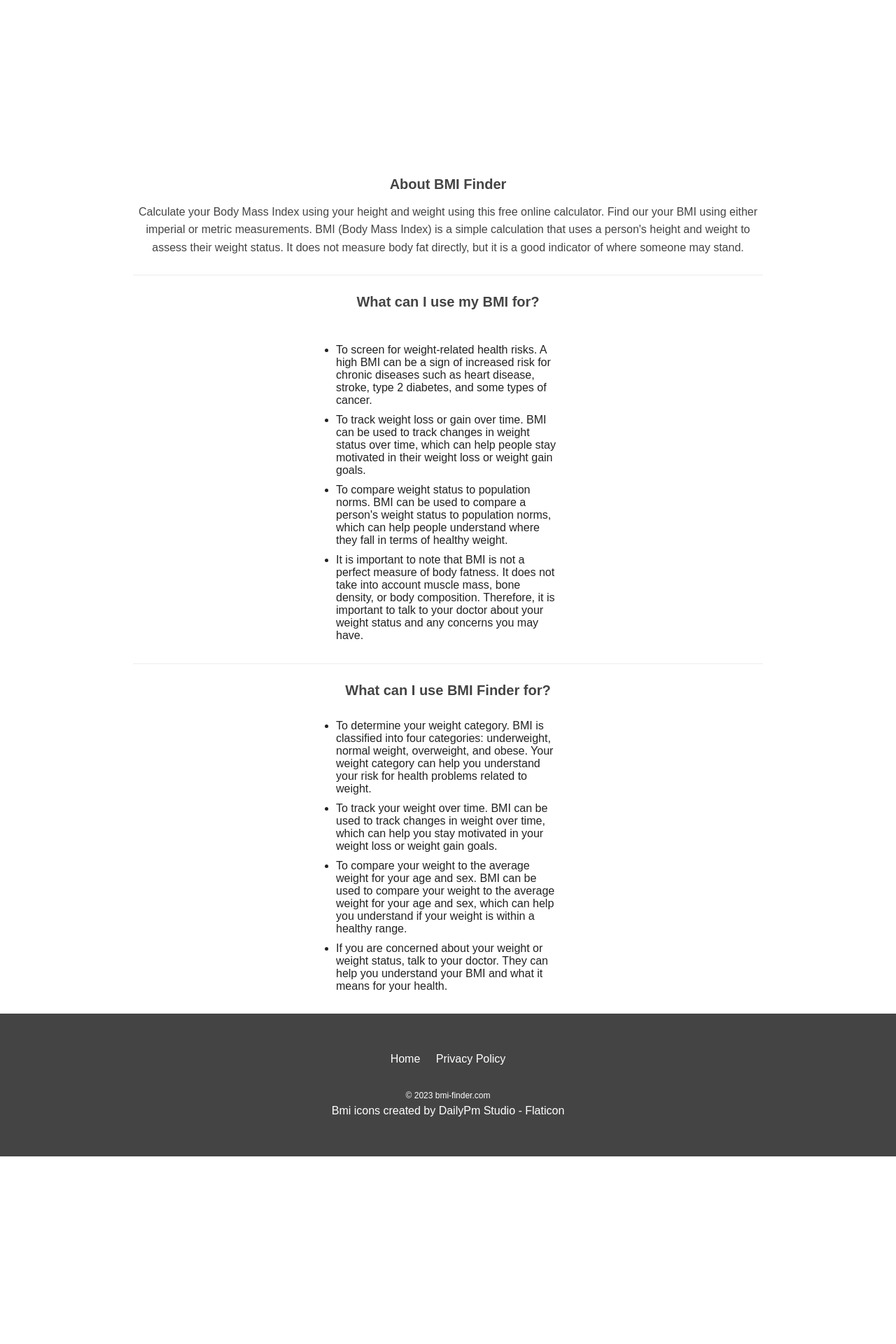
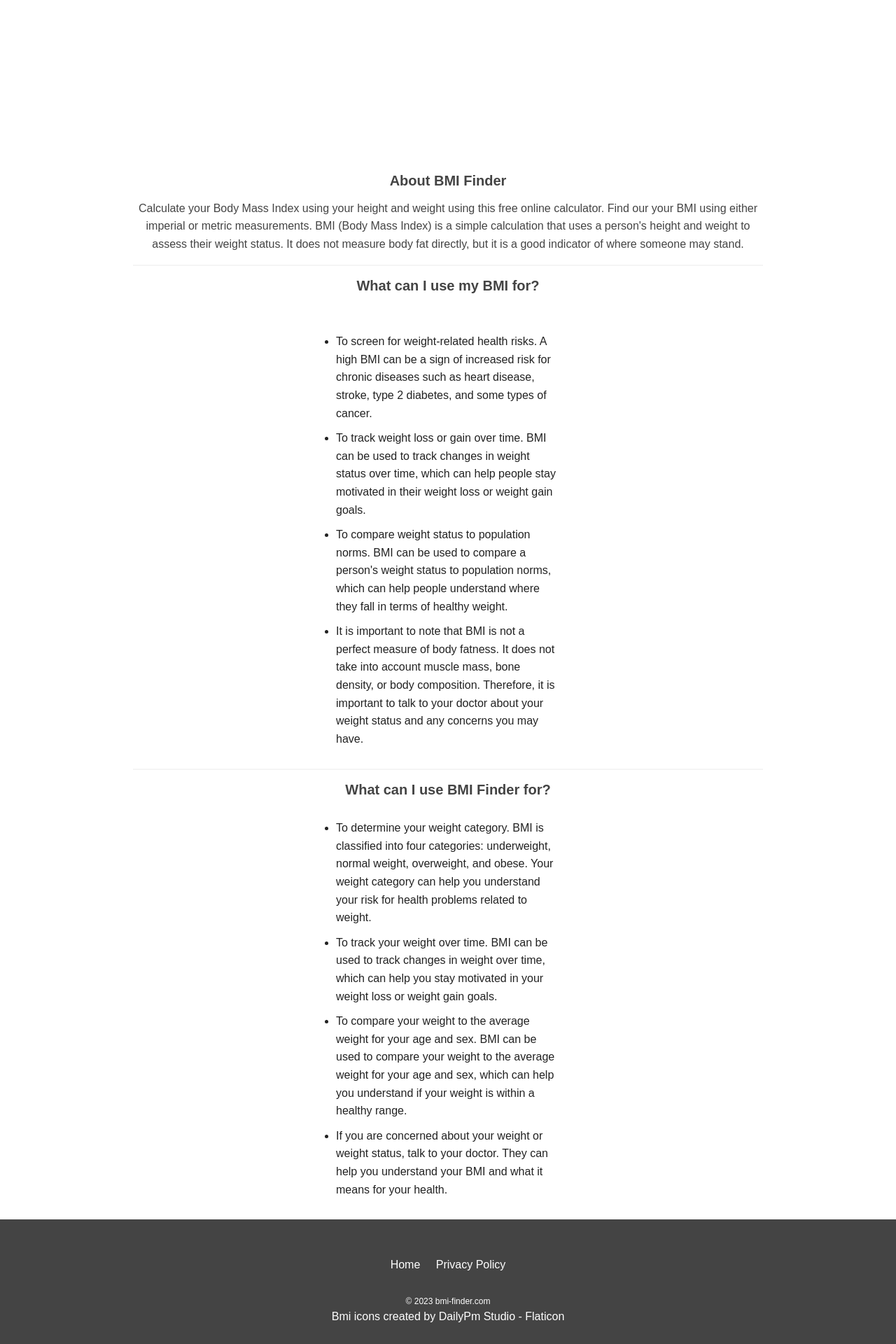
Before and after one commit to lbrilli/bmi-finder.com, a PHP site: page / in a window 1280 px wide. Shown: the part 782-2702 px from the top of the page at 70% size. Before the commit the page ends 2434 px from the top, so only its background shows below. Run offline with PHP 8.4, Linux system fonts and the light colour scheme; data that the repository does not hold is empty; some libraries are stand-ins or nearby versions.

Commit message:
tweak css

```diff
--- a/index.php
+++ b/index.php
@@ -53,7 +53,7 @@
 			#content {text-align:center;}
 			.content-inner {padding:0 20px;max-width:940px;margin:20px auto 0 auto;width:100%;min-height:500px;}
 			.section.major {margin:25px 0 25px 0;}
-			.section.minor {margin:25px 0 25px 0;}
+			.section.minor {margin:16px 0 16px 0;line-height:1.6em}
 			.subtitle-major {font-size:24px;}
 			.subtext-major {font-size:18px;color:#444;font-weight:700;margin-top:15px;line-height:1.3em;}
 			.subtitle-minor {font-size:20px;color:#444;}
```
